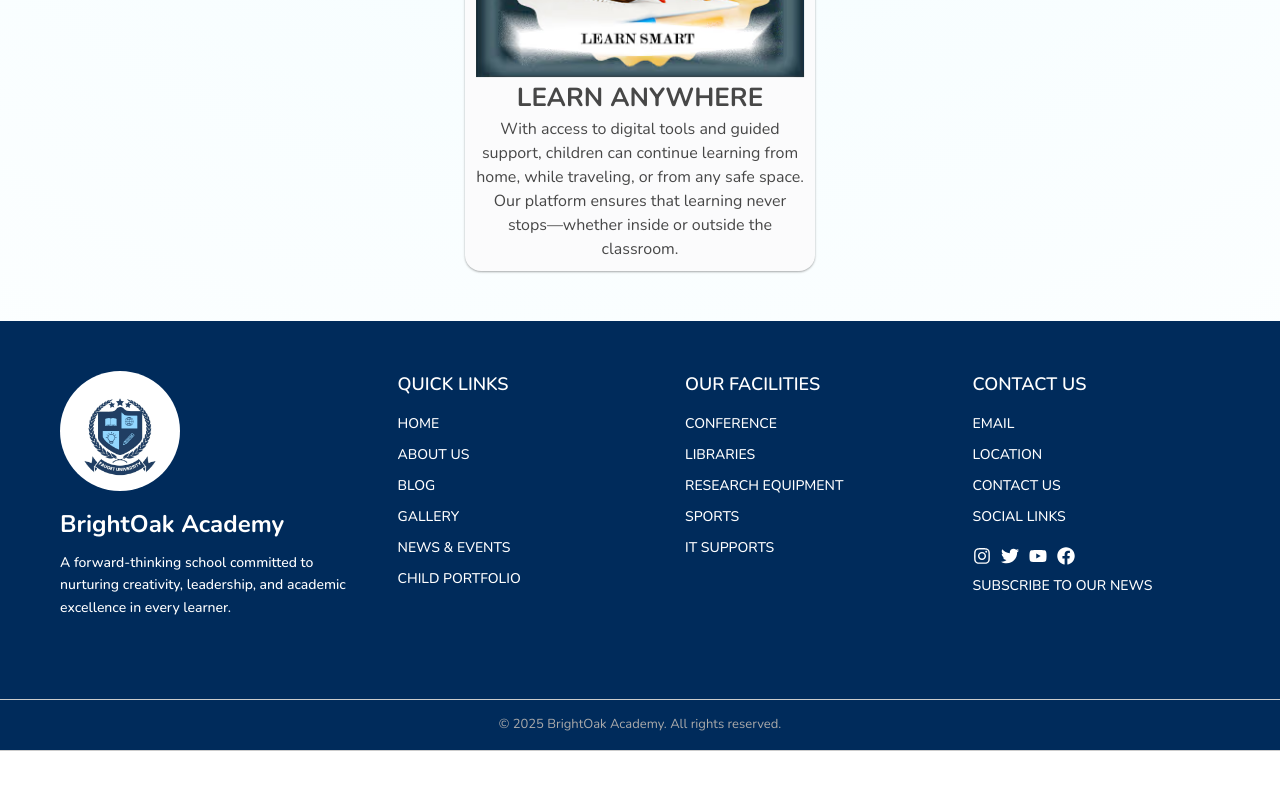
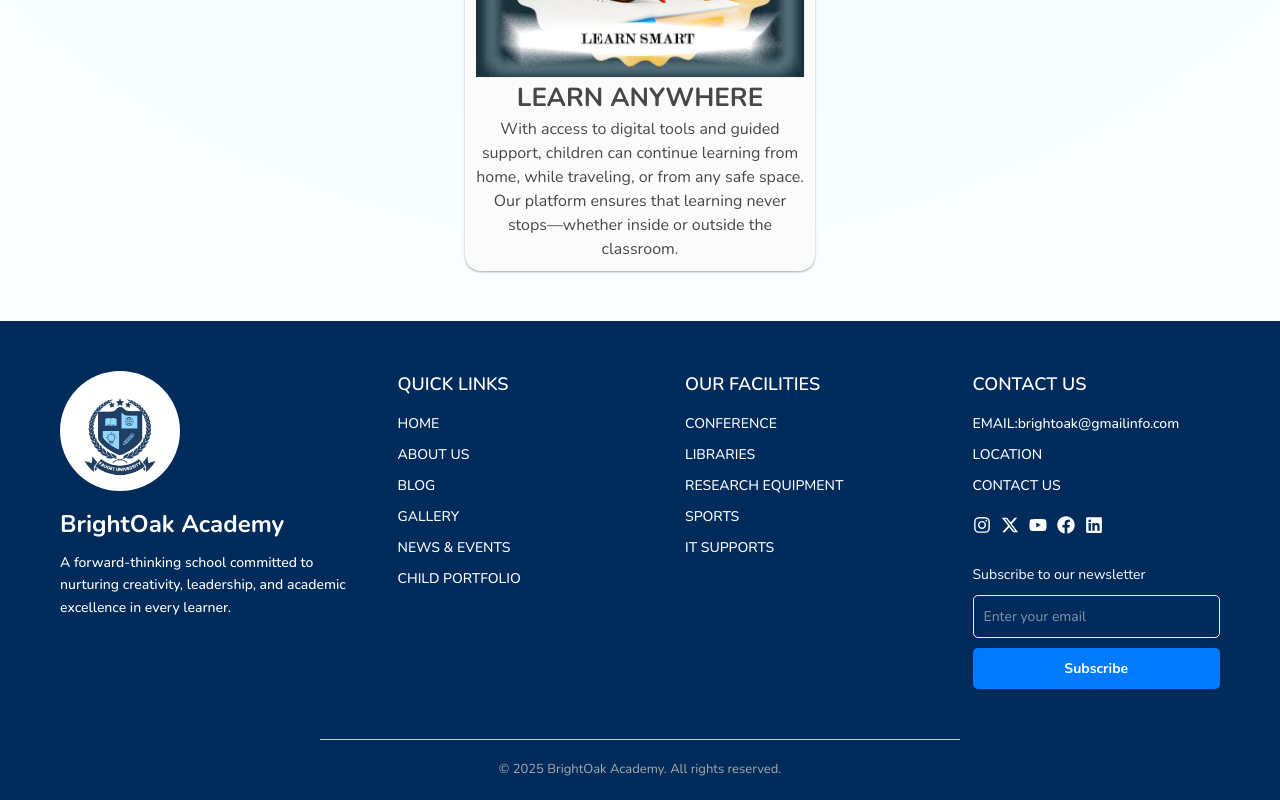
Before and after one commit to tobias-omondi/schoolapplication, a React (Vite) app in the folder school-system/: page / in a window 1280 px wide. Shown: the part 2217-3017 px from the top of the page. Before the commit the page ends 2968 px from the top, so only its background shows below. Built offline with nearby package versions, Linux system fonts and the light colour scheme.

Commit message:
subscription button on footer feauture

```diff
--- a/school-system/src/Components/Footer/Footer.css
+++ b/school-system/src/Components/Footer/Footer.css
@@ -94,13 +94,55 @@
 
 .footer-copyright {
   border-top: 1px solid #ccc;
-  border-bottom: 1px solid #ccc;
-  padding: 15px 10px;
+  padding: 20px 10px;
   text-align: center;
   font-size: 13px;
   color: #aaa;
   margin-top: 30px;
+  width: 50%;
+  margin: 0 auto;
 }
+
+/* Add to Footer.css */
+.footer-subscribe {
+  margin-top: 20px;
+  color: #fff;
+  font-family: "Nunito", sans-serif;
+  font-size: 14px;
+}
+
+.footer-subscribe-form {
+  display: flex;
+  flex-direction: column;
+  gap: 10px;
+  margin-top: 10px;
+}
+
+.footer-subscribe-form input {
+  padding: 10px;
+  border: 1px solid blanchedalmond;
+  border-radius: 5px;
+  font-family: "Nunito", sans-serif;
+  font-size: 14px;
+
+}
+
+.footer-subscribe-form button {
+  padding: 10px;
+  background-color: #007bff;
+  border: none;
+  border-radius: 5px;
+  color: white;
+  font-weight: bold;
+  font-family: "Nunito", sans-serif;
+  cursor: pointer;
+  transition: background-color 0.3s ease;
+}
+
+.footer-subscribe-form button:hover {
+  background-color: #0056b3;
+}
+
 
 /* Responsive */
 @media screen and (max-width: 768px) {
--- a/school-system/src/Components/Footer/Footer.jsx
+++ b/school-system/src/Components/Footer/Footer.jsx
@@ -3,7 +3,8 @@ import './Footer.css'
 
 // import school logo
 import logopng from '/src/assets/schoollogo.webp'
-import { FaFacebook, FaInstagram, FaTwitter, FaYoutube } from 'react-icons/fa'
+import { FaFacebook, FaInstagram, FaLinkedin, FaTwitter, FaYoutube } from 'react-icons/fa'
+import { FaXTwitter } from 'react-icons/fa6'
 
 const Footer = () => {
   return (
@@ -55,19 +56,26 @@ const Footer = () => {
           <h1>CONTACT US</h1>
           <div className='footer-contact-list'>
             <ul>
-              <li><a href='/'>EMAIL</a></li>
+              <li><a href='/'>EMAIL:<span>brightoak@gmailinfo.com</span></a></li>
               <li><a href='/aboutus'>LOCATION</a></li>
               <li><a href='/blog'>CONTACT US</a></li>
-              <li><a href='/gallery'>SOCIAL LINKS</a></li>
               <div className='footer-social-links'>
                 <ul>
                   <li><FaInstagram /></li>
-                  <li><FaTwitter /></li>
+                  <li><FaXTwitter /></li>
                   <li><FaYoutube/></li>
                   <li><FaFacebook /></li>
+                  <li><FaLinkedin /></li>
                 </ul>
               </div>
-              <li><a href='/news&events'>SUBSCRIBE TO OUR NEWS</a></li>
+
+              <div className="footer-subscribe">
+                <p>Subscribe to our newsletter</p>
+                <form className="footer-subscribe-form" onSubmit={(e) => e.preventDefault()}>
+                  <input type="email" placeholder="Enter your email" required />
+                  <button type="submit">Subscribe</button>
+                </form>
+              </div>
             </ul>
           </div>
         </div>
```
